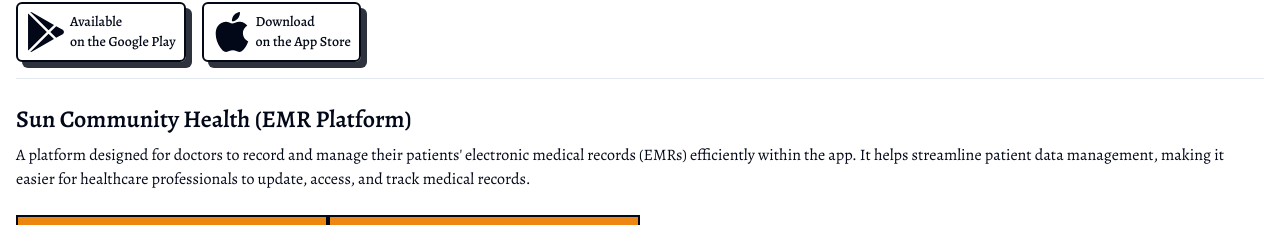
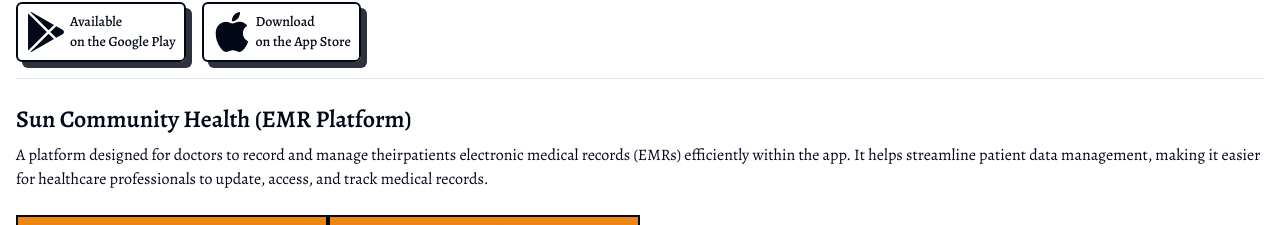
Before and after one commit to PhyuSinKhantAung/phyusinkhantaung, a Next.js app: page /projects in a window 1280 px wide. Shown: the part 1940-2165 px from the top of the page. Built offline with nearby package versions, Linux system fonts and the light colour scheme.

Commit message:
fixed react no unescaped entities issue

```diff
--- a/components/Home.tsx
+++ b/components/Home.tsx
@@ -10,7 +10,7 @@ const Home = () => {
     <div className="lg:my-40 lg:flex">
       <div className="lg:w-1/2">
         <h1 className="text-4xl font-bold leading-[2.6rem] tracking-tight lg:text-6xl">
-          Hello, I'm <br></br> Phyu Sin Khant Aung ツ
+          Hello, ${`I'm`} <br></br> Phyu Sin Khant Aung ツ
         </h1>
         <h2 className="pt-5 text-lg font-semibold">{about.data.subtitle}</h2>
         <p className="text-base leading-7 [&:not(:first-child)]:mt-6">
--- a/components/Projects.tsx
+++ b/components/Projects.tsx
@@ -288,10 +288,10 @@ const Projects = () => {
           Sun Community Health (EMR Platform)
         </h2>
         <p className="py-2 ">
-          A platform designed for doctors to record and manage their patients'
-          electronic medical records (EMRs) efficiently within the app. It helps
-          streamline patient data management, making it easier for healthcare
-          professionals to update, access, and track medical records.
+          A platform designed for doctors to record and manage their
+          {`patients`} electronic medical records (EMRs) efficiently within the
+          app. It helps streamline patient data management, making it easier for
+          healthcare professionals to update, access, and track medical records.
         </p>
       </div>
       <div className=" my-2 grid w-full grid-cols-2 lg:grid-cols-4 ">
```
